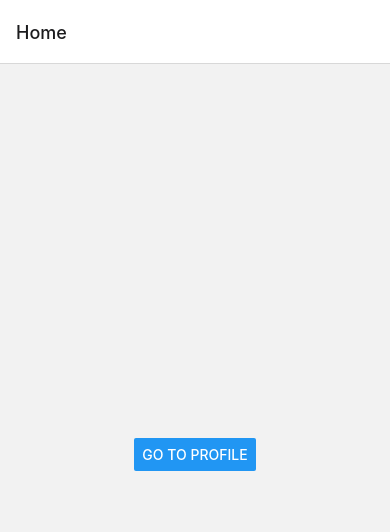
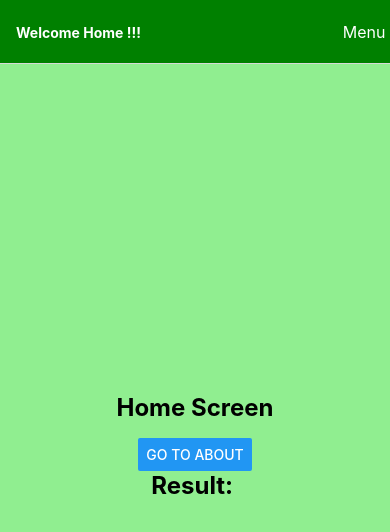
Before and after one commit to awinas-kannan/React-Native, a React Native app in the folder ReactNavigation/: screen / in a window 390 px wide. Shown: the top 532 px of the page. Built offline with nearby package versions, Linux system fonts and the light colour scheme.

Commit message:
Stack navigator Options
Stack navigator Options

```diff
--- a/ReactNavigation/App.js
+++ b/ReactNavigation/App.js
@@ -3,17 +3,56 @@ import { createNativeStackNavigator } from '@react-navigation/native-stack';
 import HomeScreen from './screens/HomeScreen';
 import AboutScreen from './screens/About';
 import { MyStack, MyStackFromDoc } from './screens/StackNavigationDoc';
+import { Alert, Pressable, Text } from 'react-native';
 
 export default function App() {
   const Stack = createNativeStackNavigator();
   return (
     <NavigationContainer>
-      {/* <Stack.Navigator initialRouteName= "Home">
-        <Stack.Screen name='Home' component={HomeScreen}/>
-        <Stack.Screen name='About' component={AboutScreen}/>
-      </Stack.Navigator> */}
 
-      <MyStackFromDoc></MyStackFromDoc>
+      <Stack.Navigator initialRouteName="Home" screenOptions={{
+        headerStyle: {
+          backgroundColor: 'green'
+        },
+        headerTintColor: 'white',
+        headerTitleStyle: {
+          fontWeight: 'bold',
+          fontSize: 14
+        },
+        headerRight: () => (
+          <Pressable onPress={() => { Alert.alert('Menu Clicked') }}>
+            <Text style={{ fontSize: 16, color: 'white' }}> Menu </Text>
+          </Pressable>
+        ),
+        contentStyle: {
+          backgroundColor: "lightgreen"
+        }
+
+      }}>
+        <Stack.Screen name='Home' component={HomeScreen}
+          options={{
+            title: 'Welcome Home !!!',
+            // headerStyle: {
+            //   backgroundColor: 'green'
+            // },
+            // headerTintColor: 'white',
+            // headerTitleStyle: {
+            //   fontWeight: 'bold',
+            //   fontSize: 14
+            // },
+            // headerRight: () => (
+            //   <Pressable onPress={() => { Alert.alert('Menu Clicked') }}>
+            //     <Text style={{ fontSize: 16, color: 'white' }}> Menu </Text>
+            //   </Pressable>
+            // ),
+            // contentStyle: {
+            //   backgroundColor: "lightgreen"
+            // }
+          }} />
+        <Stack.Screen name='About' component={AboutScreen} />
+      </Stack.Navigator>
+
+      {/* <MyStackFromDoc></MyStackFromDoc> */}
 
 
     </NavigationContainer>
--- a/ReactNavigation/screens/About.js
+++ b/ReactNavigation/screens/About.js
@@ -3,6 +3,7 @@ import { View, Text, Button, StyleSheet } from "react-native";
 
 export default function AboutScreen({ navigation, route }) {
     const { name } = route.params;
+
     useLayoutEffect(() => {
         navigation.setOptions({
             title: name,
--- a/ReactNavigation/screens/StackNavigationDoc.js
+++ b/ReactNavigation/screens/StackNavigationDoc.js
@@ -48,6 +48,7 @@ function SettingsScreen({ navigation }) {
 
 const Stack = createNativeStackNavigator();
 
+//https://reactnavigation.org/docs/native-stack-navigator
 export function MyStackFromDoc() {
     return (
         <Stack.Navigator>
```
Also changed, not shown: 1 other file (tests, documents, lock files or other folders).
